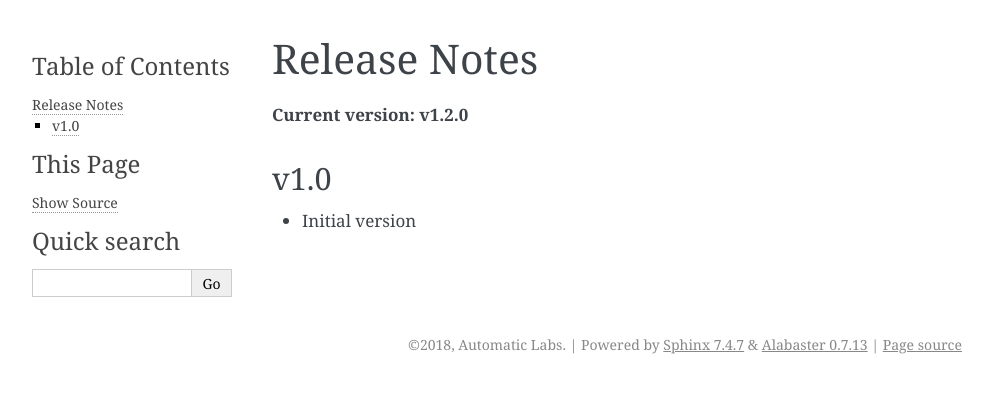
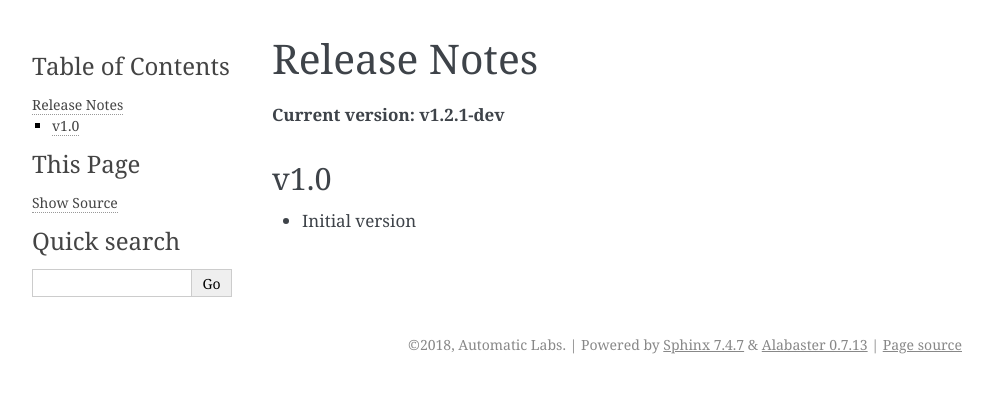
Before and after one commit to cloudchacho/hedwig-python, a Sphinx documentation site: the page built from docs/releases.rst, in a window 1280 px wide. Shown: the top 393 px of the page, without its empty margins (148-1141 px from the left). Built offline with Sphinx 7.4.7, drawn with Linux system fonts in a browser that asks for light colours.

Commit message:
Bump version: 1.2.0 → 1.2.1-dev

```diff
--- a/docs/conf.py
+++ b/docs/conf.py
@@ -32,7 +32,7 @@ author = 'Automatic Labs'
 # The short X.Y version
 version = '1.0'
 # The full version, including alpha/beta/rc tags
-release = '1.2.0'
+release = '1.2.1-dev'
 
 
 # -- General configuration ---------------------------------------------------
--- a/docs/releases.rst
+++ b/docs/releases.rst
@@ -1,7 +1,7 @@
 Release Notes
 =============
 
-**Current version: v1.2.0**
+**Current version: v1.2.1-dev**
 
 v1.0
 ~~~~
--- a/hedwig/__init__.py
+++ b/hedwig/__init__.py
@@ -7,7 +7,7 @@ hedwig
 
 
 # semantic versioning (http://semver.org/)
-VERSION = '1.2.0'
+VERSION = '1.2.1-dev'
 
 
 from .consumer import listen_for_messages, process_messages_for_lambda_consumer  # noqa
```
Also changed, not shown: .bumpversion.cfg.
